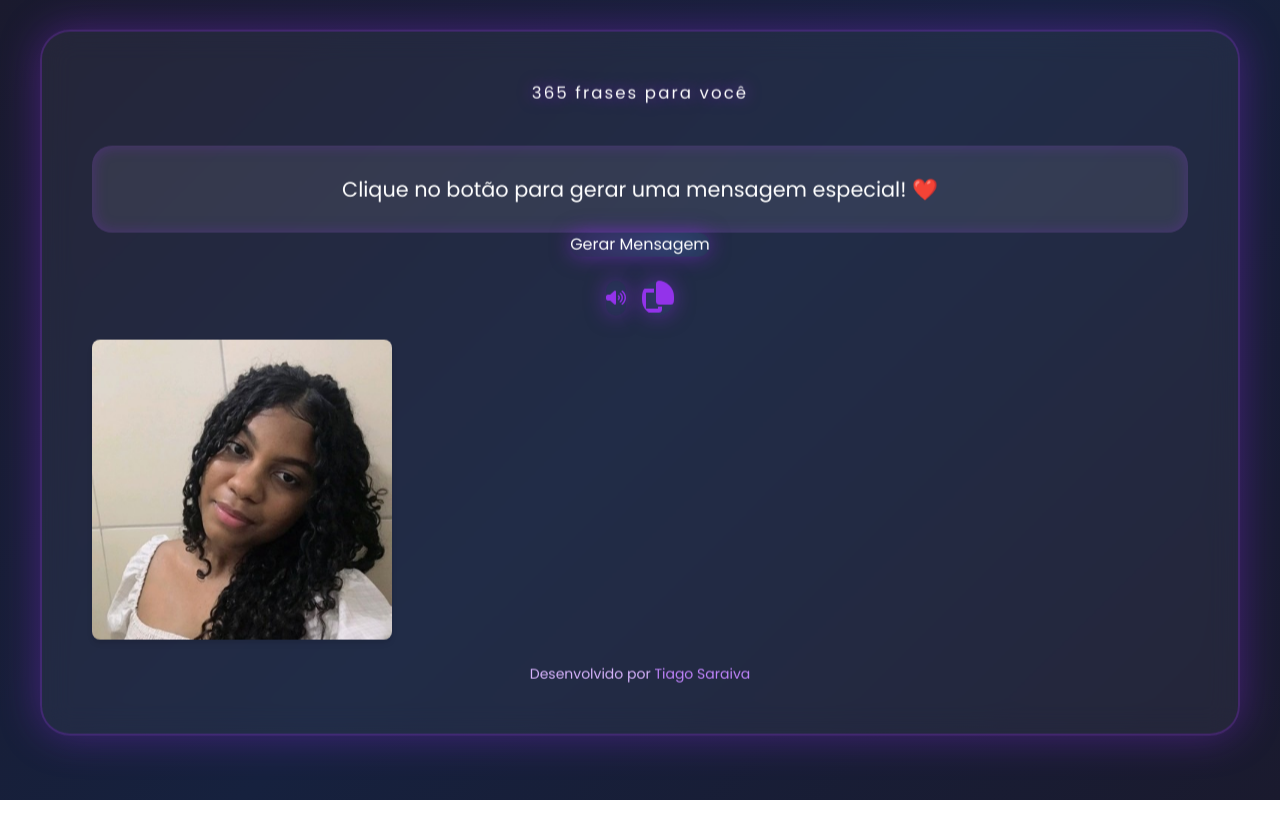
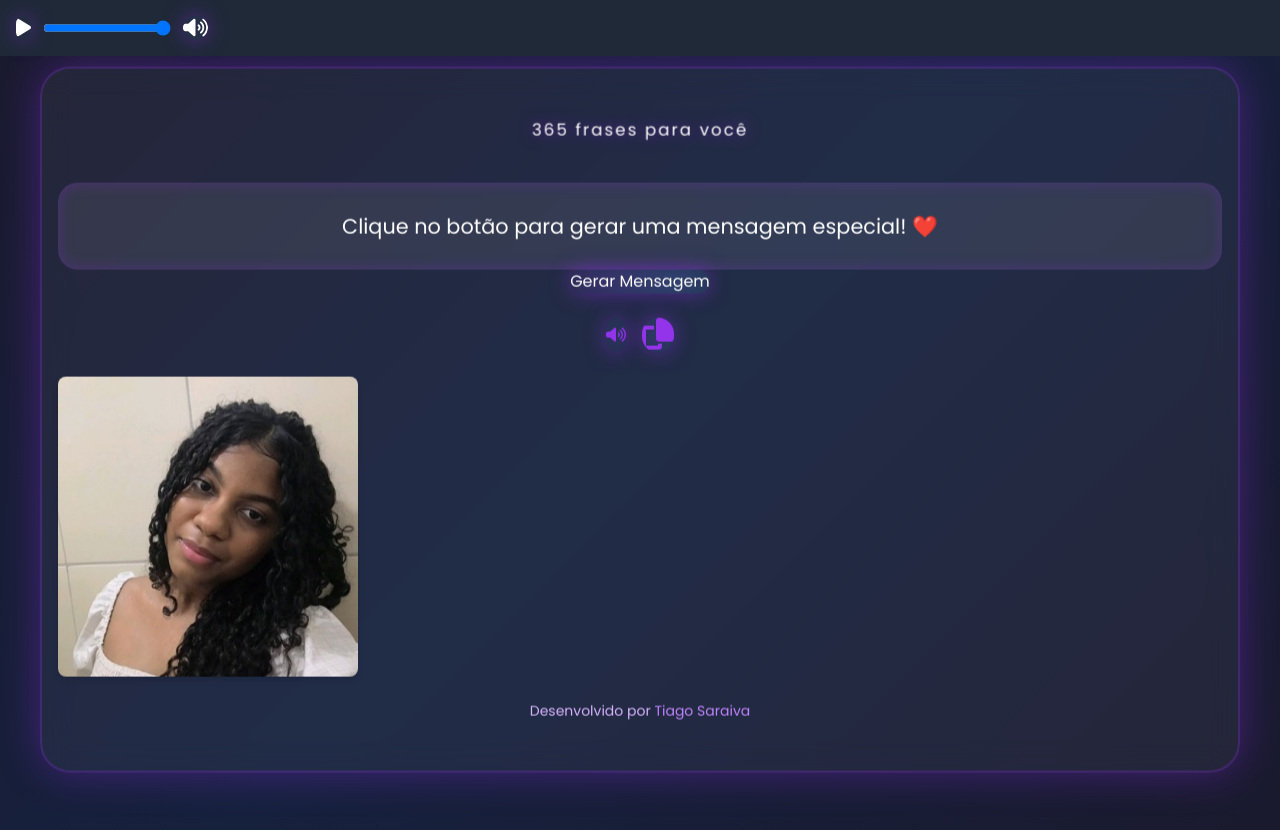
Before and after one commit to Saraiva-dev-br/365frasesparayou, a plain HTML site: page index.html in a window 1280 px wide. Before the commit the page ends 800 px from the top, so only its background shows below. Drawn offline with nearby package versions, Linux system fonts and the light colour scheme.

Commit message:
Update index.html

```diff
--- a/index.html
+++ b/index.html
@@ -17,17 +17,27 @@
     <link rel="stylesheet" href="styles.css">
 </head>
 <body>
-    <!-- Background Music -->
-    <iframe allow="autoplay; encrypted-media"
-            allowfullscreen
-            frameborder="0"
-            height="0"
-            src="Pingo de Chuva - Vocal Livre (Playback com Legenda)(MP3_160K).mp3"
-            width="0">
-    </iframe>
+    <!-- Background Music with Controls -->
+    <div class="bg-gray-800 p-4 text-white fixed top-0 w-full z-10">
+        <div class="flex items-center justify-between">
+            <!-- Music Controls -->
+            <div class="flex items-center space-x-3">
+                <button id="playPauseBtn" class="hover:text-purple-400">
+                    <i id="playIcon" class="fas fa-play fa-lg"></i>
+                    <i id="pauseIcon" class="fas fa-pause fa-lg hidden"></i>
+                </button>
+                <input type="range" id="volumeControl" class="w-32" min="0" max="100" value="100">
+                <button id="muteBtn" class="hover:text-purple-400">
+                    <i id="volumeIcon" class="fas fa-volume-up fa-lg"></i>
+                </button>
+            </div>
+
+            </div>
+        </div>
+    </div>
 
     <!-- Main Container -->
-    <div class="container">
+    <div class="container mt-16 px-4">
         <h1>365 frases para você</h1>
 
         <!-- Message Display -->
@@ -37,10 +47,8 @@
         <!-- Action Buttons -->
         <div class="mt-6 flex justify-center space-x-4">
             <button class="text-purple-600 hover:text-purple-800" id="musicToggle">
-            <i class="fas fa-volume-up"></i>
+                <i class="fas fa-volume-up"></i>
             </button>
-
-
             <button class="text-purple-600 hover:text-purple-800 copy">
                 <i class="fas fa-copy fa-2x"></i>
             </button>
@@ -66,6 +74,9 @@
         </div>
     </div>
 
+    <!-- Background Music -->
+    <audio id="audioPlayer" src="Pingo de Chuva - Vocal Livre (Playback com Legenda)(MP3_160K).mp3" preload="auto"></audio>
+
     <!-- JavaScript in separate file: script.js -->
     <script src="scripts.js"></script>
 </body>
```
